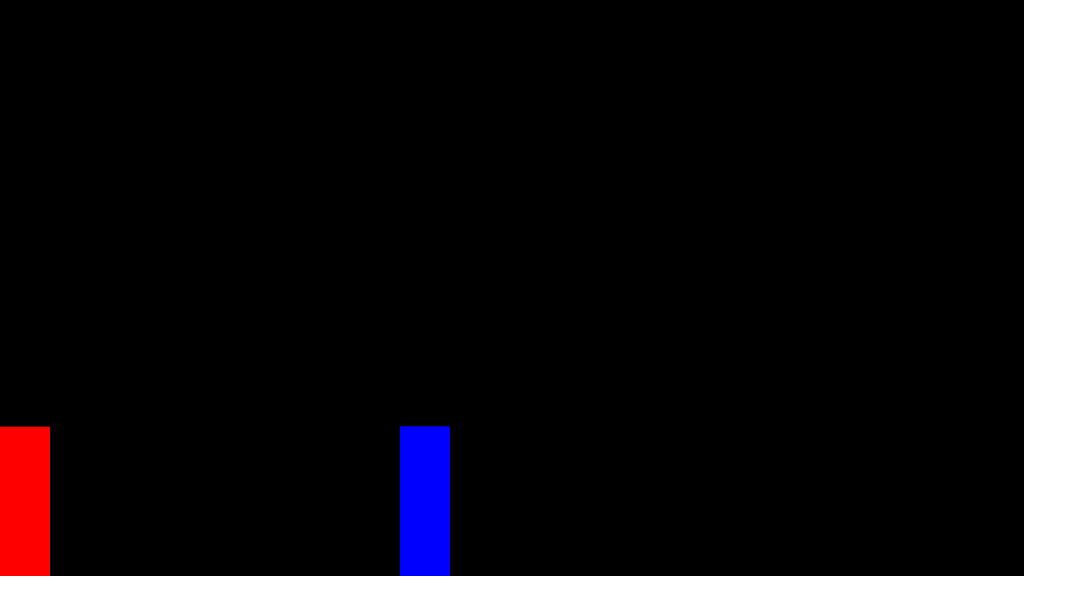
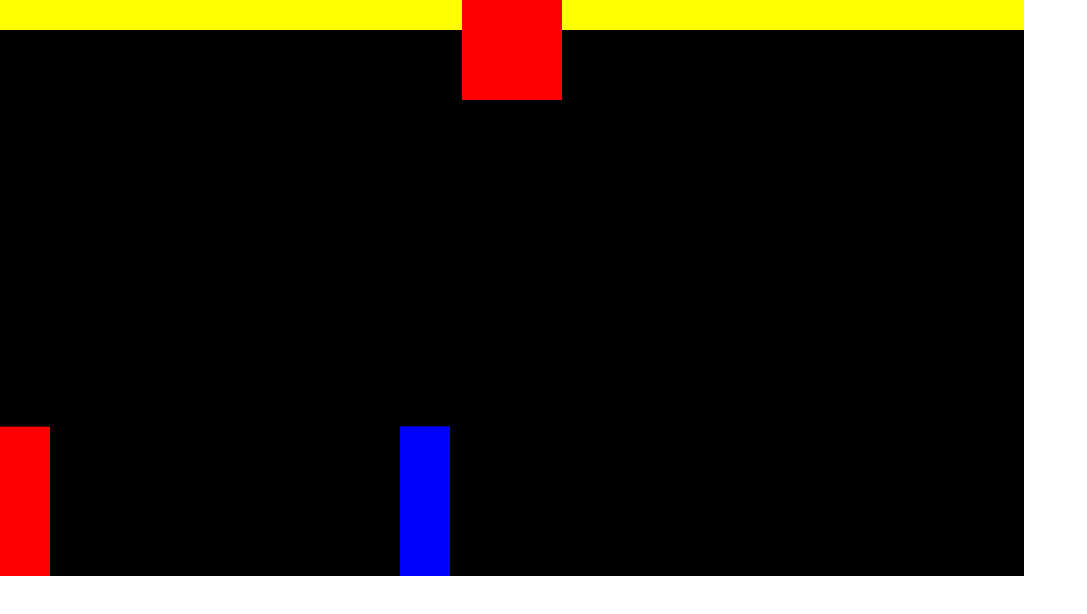
Before and after one commit to sovofeel/fighter-game, a plain HTML site: page index.html in a window 1280 px wide. Shown: the whole page, without its empty margins (0-1087 px from the left). Drawn offline with Linux system fonts and the light colour scheme.

Commit message:
add health bar

```diff
--- a/index.html
+++ b/index.html
@@ -13,7 +13,17 @@
 	</style>
 </head>
 <body>
+	<div style="position: relative;">
+		<div style="position: absolute; display: flex; width: 1024px;">
+		<div style="background: yellow;  height: 30px; width: 100%;"></div>
+		<div style="background: red; width: 100px; height: 100px; flex-shrink: 0;"></div>
+		<div style="background: yellow;  height: 30px; width: 100%;"></div>
+		<div></div>
+
+	</div>
 	<canvas></canvas>
+	</div>
+
 	<script src="./index.js" ></script>
 </body>
 </html>
```
